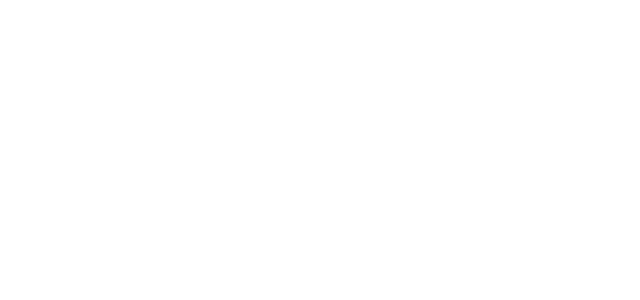
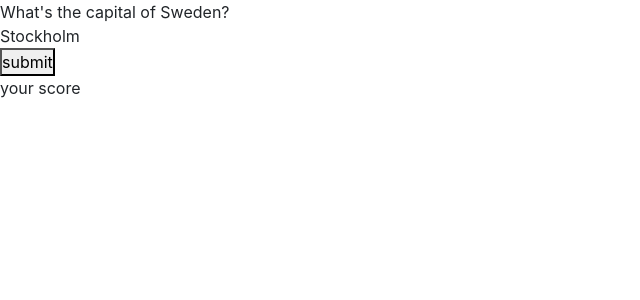
Before and after one commit to DaNiels89/quiz, a React (Create React App) app: page / in a window 1280 px wide. Shown: the top 300 px of the page, without its empty margins (0-640 px from the left). Built offline with nearby package versions, Linux system fonts and the light colour scheme; a small style sheet from the web is missing.

Commit message:
components build

```diff
--- /dev/null
+++ b/src/components/Answer.js
@@ -0,0 +1,13 @@
+import React from 'react'
+import data from '../trivia.json'
+
+
+function Answer() {
+    return(
+        <div>
+        {data[0].answer}
+        </div>
+    )
+}
+
+export default Answer
--- /dev/null
+++ b/src/components/App.js
@@ -0,0 +1,18 @@
+import React from 'react';
+import '../App.css';
+import data from '../trivia.json'
+import Question from './Question'
+import Submit from './Submit'
+import Score from './Score'
+import Answer from './Answer'
+
+function App() {
+  return <div>
+    <Question/>
+    <Answer/>
+    <Submit/>
+    <Score/>
+  </div>;
+}
+
+export default App;
--- /dev/null
+++ b/src/components/Question.js
@@ -0,0 +1,12 @@
+import React from 'react'
+import data from '../trivia.json'
+
+function Question() {
+    return(
+        <div>
+        {data[0].question}
+        </div>
+    )
+}
+
+export default Question
--- /dev/null
+++ b/src/components/Score.js
@@ -0,0 +1,11 @@
+import React from 'react'
+
+function Score() {
+    return(
+        <div>
+        <p>your score</p>
+        </div>
+    )
+}
+
+export default Score
--- /dev/null
+++ b/src/components/Submit.js
@@ -0,0 +1,11 @@
+import React from 'react'
+
+function Submit() {
+    return(
+        <div>
+        <button>submit</button>
+        </div>
+    )
+}
+
+export default Submit
--- a/src/index.js
+++ b/src/index.js
@@ -1,5 +1,5 @@
 import React from 'react';
 import ReactDOM from 'react-dom';
-import App from './App';
+import App from './components/App';
 
 ReactDOM.render(<App />, document.getElementById('root'));
--- /dev/null
+++ b/src/trivia.json
@@ -0,0 +1,20 @@
+[
+    {
+        "id": 1,
+        "question": "What's the capital of Sweden?",
+        "answer": "Stockholm"
+
+    },
+    {
+        "id": 2,
+        "question": "What's the capital of Ireland?",
+        "answer": "Dublin"
+
+    },
+    {
+        "id": 3,
+        "question": "What's the capital of Switzerland?",
+        "answer": "Bern"
+
+    }
+]
```
Also changed, not shown: 1 other file (tests, documents, lock files or other folders).
